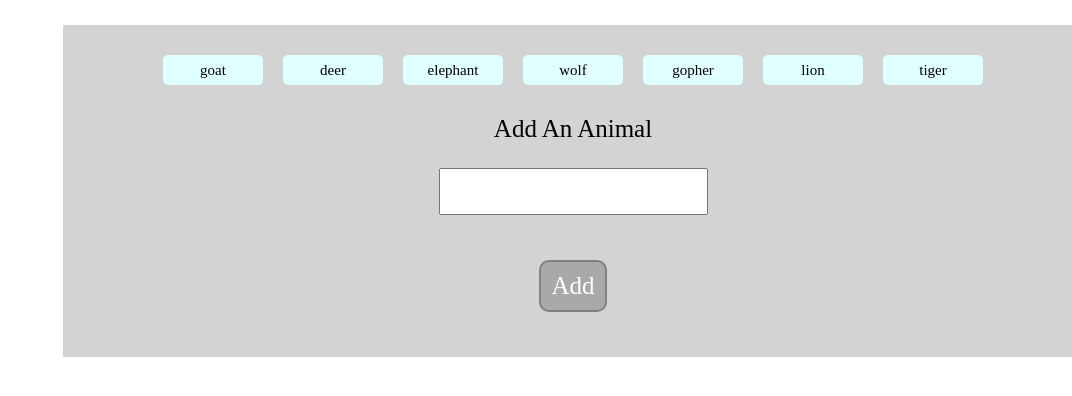
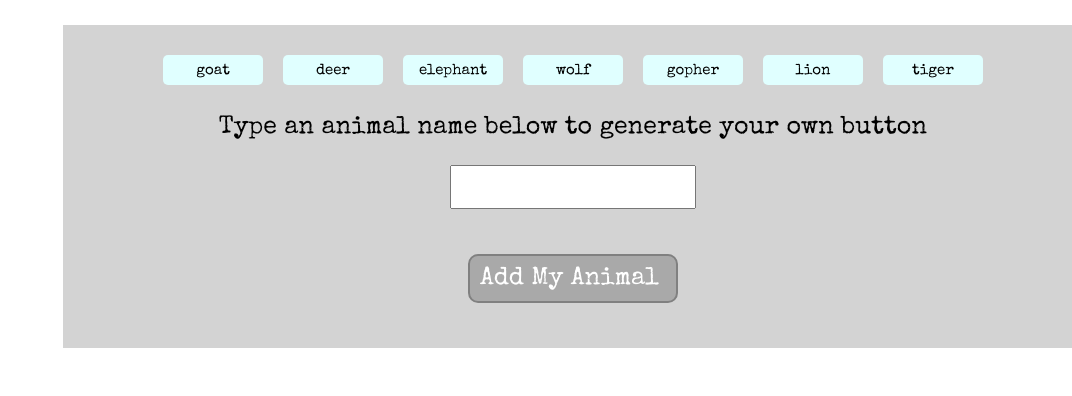
Before and after one commit to jdiliff/giphy, a plain HTML site: page index.html in a window 1280 px wide. Shown: the whole page, without its empty margins (208-1280 px from the left). Drawn offline with nearby package versions, Linux system fonts and the light colour scheme.

Commit message:
changes to html code

```diff
--- a/index.html
+++ b/index.html
@@ -9,7 +9,7 @@
     <meta name="viewport" content="width=device-width, initial-scale=1">
     <link rel="stylesheet" type="text/css" media="screen" href="assets/css/style.css" />
     <script src="https://cdnjs.cloudflare.com/ajax/libs/jquery/3.2.1/jquery.min.js"></script>
-
+    <link href="https://fonts.googleapis.com/css?family=Special+Elite" rel="stylesheet">
 </head>
 
 <body>
@@ -21,13 +21,13 @@
 
         <!-- //form with input and instruction to add an animal button -->
         <form id="add-animal">
-            <label for="animal-input"> Add An Animal</label>
+            <label for="animal-input"> Type an animal name below to generate your own button</label>
             <br>
             <input type="text" id="animal-input">
 
             <br>
         <!-- //will need this id to pull the user's text -->
-        <input id="animal-text" type="submit" value ="Add">
+        <input id="animal-text" type="submit" value ="Add My Animal ">
 
         </form>
 
```
